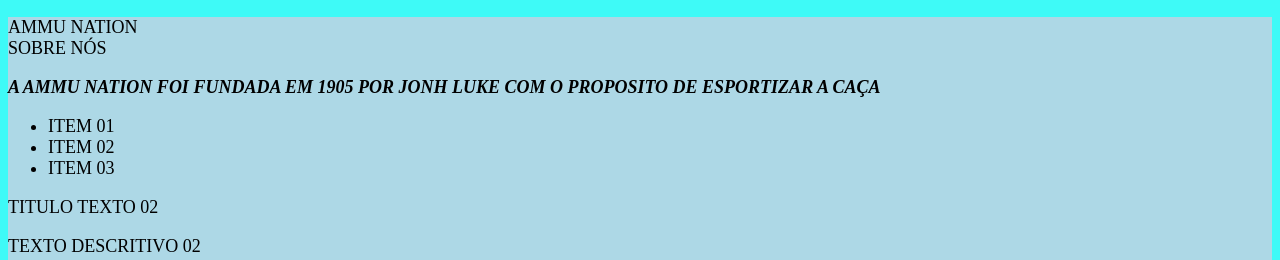
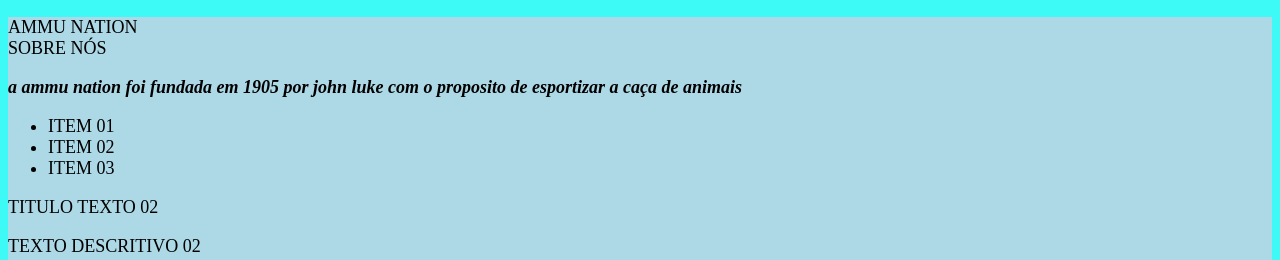
Before and after one commit to jaozinmatarinu/3-trimestre, a plain HTML site: page index.html in a window 1280 px wide. Shown: the part 46-306 px from the top of the page. Drawn offline with Linux system fonts and the light colour scheme; a script that the page names is missing.

Commit message:
ahhhhhhhhh

```diff
--- a/index.html
+++ b/index.html
@@ -15,7 +15,7 @@
 <h9>AMMU NATION</h1>
 <div class="PRIMEIROPARAGRAFO>
 <h3>SOBRE NÓS</h3>
-<p><i><b> A AMMU NATION FOI FUNDADA EM 1905 POR JONH LUKE COM O PROPOSITO DE ESPORTIZAR A CAÇA </b></i></p>
+<p><i><b>a ammu nation foi fundada em 1905 por john luke com o proposito de esportizar a caça de animais</b></i></p>
 <ul id="lista">
 <li>ITEM 01</li>
 <li>ITEM 02</li>
```
